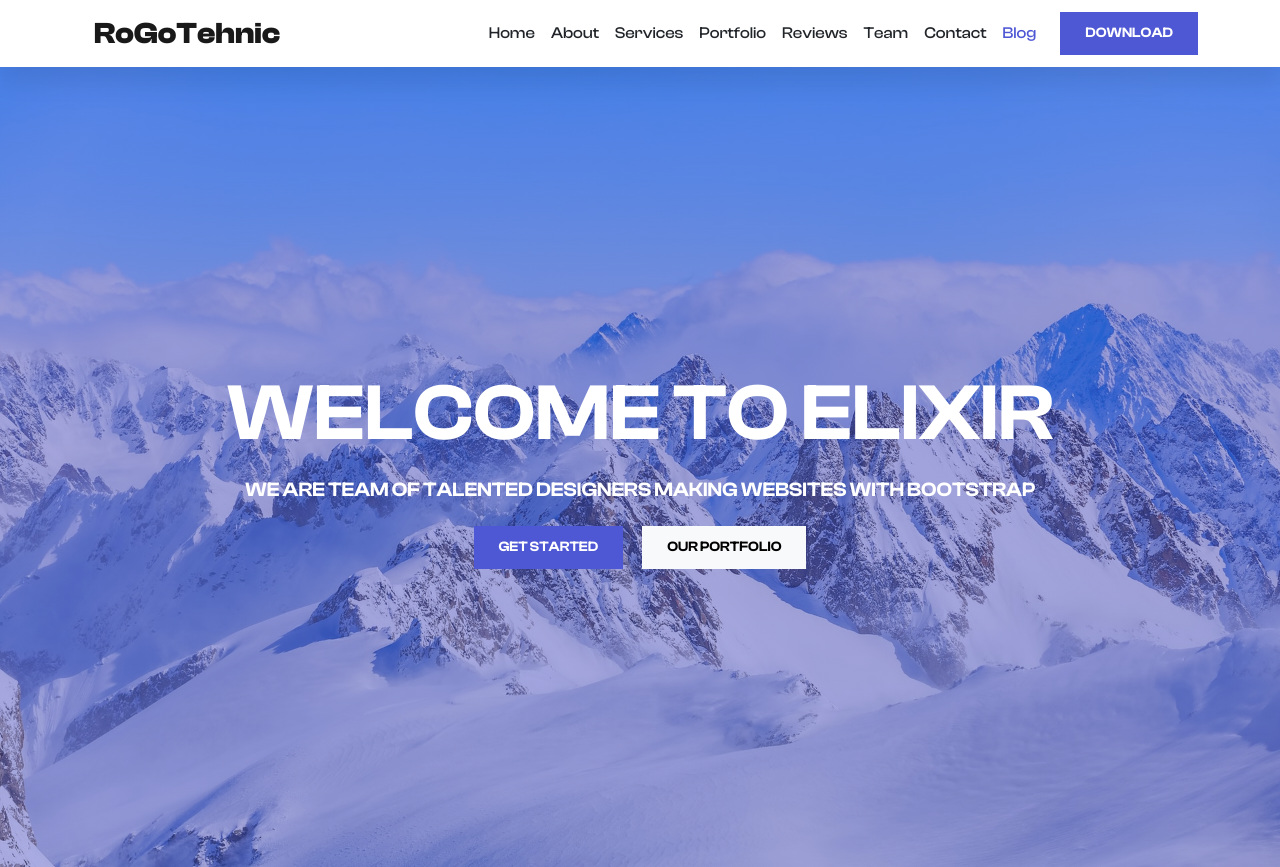
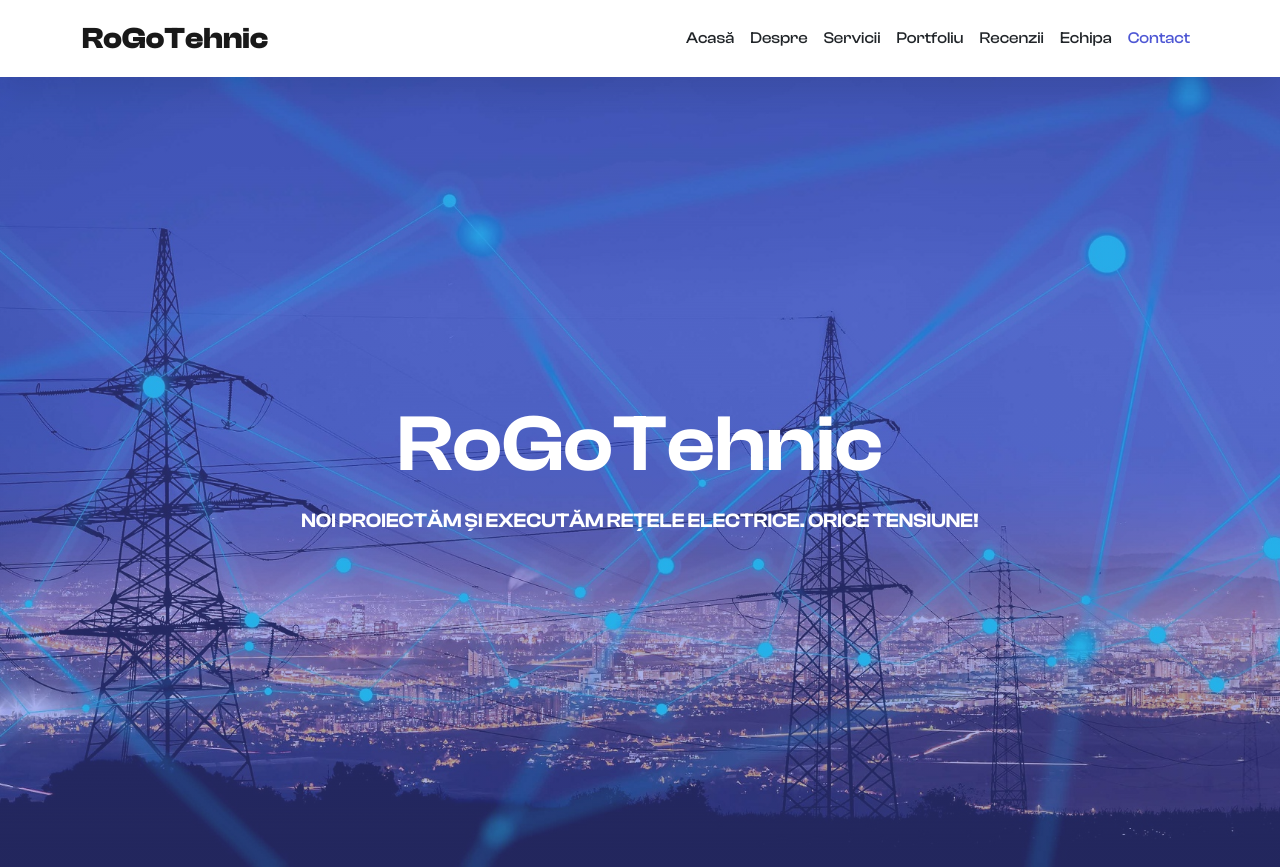
Before and after one commit to crstdanu/RGT_the_site, a plain HTML site: page index.html in a window 1280 px wide. Shown: the top 867 px of the page. Drawn offline with nearby package versions, Linux system fonts and the light colour scheme.

Commit message:
Primele modificari - HERO

```diff
--- a/assets/css/style.css
+++ b/assets/css/style.css
@@ -9,7 +9,7 @@
     --c-brand-rgb: 78, 87, 212;
     --c-body: #727272;
     --font-base: "ClashDisplay", sans-serif;
-    --box-shadow: 0px 15px 25px rgba(0,0,0,0.08);
+    --box-shadow: 0px 15px 25px rgba(0, 0, 0, 0.08);
     --transition: all 0.5s ease;
 }
 
@@ -20,8 +20,18 @@ body {
     color: var(--c-body);
 }
 
-h1, h2, h3,h4, h5, h6,
-.h1, .h2, .h3, .h4, .h5, .h6 {
+h1,
+h2,
+h3,
+h4,
+h5,
+h6,
+.h1,
+.h2,
+.h3,
+.h4,
+.h5,
+.h6 {
     font-weight: 600;
     color: var(--c-dark);
 }
@@ -61,8 +71,8 @@ img {
     position: relative;
 }
 
-.image-zoom-wrapper img{
-     transition: var(--transition);
+.image-zoom-wrapper img {
+    transition: var(--transition);
 }
 
 .image-zoom:hover .image-zoom-wrapper img {
@@ -109,7 +119,7 @@ img {
 
 /* HERO */
 #hero {
-    background: linear-gradient(rgba(var(--c-brand-rgb), 0.507), rgba(var(--c-brand-rgb), 0.438)), url(../images/hero-1.jpg);
+    background: linear-gradient(rgba(var(--c-brand-rgb), 0.507), rgba(var(--c-brand-rgb), 0.438)), url(../images/poza2.jpg);
     background-position: center;
     background-size: cover;
 }
@@ -179,7 +189,7 @@ img {
 }
 
 .service:hover .iconbox {
-    background-color: rgba(255,255,255,0.2);
+    background-color: rgba(255, 255, 255, 0.2);
     color: white;
 }
 
@@ -280,7 +290,7 @@ footer {
 
 .footer-top {
     padding-bottom: 40px;
-    border-bottom: 1px solid rgba(255,255,255,0.1);
+    border-bottom: 1px solid rgba(255, 255, 255, 0.1);
 }
 
 .footer-bottom {
@@ -292,7 +302,7 @@ footer {
 footer li,
 footer p,
 footer a {
-    color: rgba(255,255,255,0.7);
+    color: rgba(255, 255, 255, 0.7);
 }
 
 footer ul {
@@ -314,7 +324,7 @@ footer .line {
     display: inline-flex;
     align-items: center;
     justify-content: center;
-    background-color: rgba(255,255,255,0.1);
+    background-color: rgba(255, 255, 255, 0.1);
     border-radius: 100px;
 }
 
--- a/assets/js/main.js
+++ b/assets/js/main.js
@@ -10,3 +10,37 @@ AOS.init({
   anchorPlacement: 'top-bottom', // defines which position of the element regarding to window should trigger the animation
 
 });
+
+// Navbar collapse auto-close functionality
+document.addEventListener('DOMContentLoaded', function() {
+    // Funcție pentru închiderea meniului navbar
+    function closeNavbar() {
+        const navbar = document.querySelector('.navbar-collapse');
+        if (navbar && navbar.classList.contains('show')) {
+            const bsCollapse = new bootstrap.Collapse(navbar, {
+                toggle: false
+            });
+            bsCollapse.hide();
+        }
+    }
+
+    // Închide meniul când se dă click în afara lui
+    document.addEventListener('click', function(event) {
+        const navbar = document.querySelector('.navbar-collapse');
+        const toggler = document.querySelector('.navbar-toggler');
+
+        // Verifică dacă meniul este deschis și click-ul nu este pe toggler sau în meniu
+        if (navbar && navbar.classList.contains('show') &&
+            !navbar.contains(event.target) &&
+            !toggler.contains(event.target)) {
+            closeNavbar();
+        }
+    });
+
+    // Închide meniul când se dă click pe link-urile de navigare
+    document.querySelectorAll('.navbar-nav .nav-link').forEach(link => {
+        link.addEventListener('click', function() {
+            closeNavbar();
+        });
+    });
+});
--- a/index.html
+++ b/index.html
@@ -17,16 +17,9 @@
     <!-- NAVBAR -->
     <nav class="navbar navbar-expand-lg bg-white sticky-top">
         <div class="container">
-
-            <div class="container-fluid justify-content-center">
-                <a class="navbar-brand" href="/" style="font-size: 30px; font-weight: bold;">
-                    RoGoTehnic
-                </a>
-            </div>
-            <!--
-            <a class="navbar-brand" href="#">
-                <img src="./assets/images/logo-dark.svg" alt="">
-            </a> -->
+            <a class="navbar-brand" href="/" style="font-size: 30px; font-weight: bold;">
+                RoGoTehnic
+            </a>
             <button class="navbar-toggler" type="button" data-bs-toggle="collapse" data-bs-target="#navbarNav"
                 aria-controls="navbarNav" aria-expanded="false" aria-label="Toggle navigation">
                 <span class="navbar-toggler-icon"></span>
@@ -34,31 +27,27 @@
             <div class="collapse navbar-collapse" id="navbarNav">
                 <ul class="navbar-nav ms-auto">
                     <li class="nav-item">
-                        <a class="nav-link" href="#hero">Home</a>
+                        <a class="nav-link" href="#hero">Acasă</a>
                     </li>
                     <li class="nav-item">
-                        <a class="nav-link" href="#about">About</a>
+                        <a class="nav-link" href="#about">Despre</a>
                     </li>
                     <li class="nav-item">
-                        <a class="nav-link" href="#services">Services</a>
+                        <a class="nav-link" href="#services">Servicii</a>
                     </li>
                     <li class="nav-item">
-                        <a class="nav-link" href="#portfolio">Portfolio</a>
+                        <a class="nav-link" href="#portfolio">Portfoliu</a>
                     </li>
                     <li class="nav-item">
-                        <a class="nav-link" href="#reviews">Reviews</a>
+                        <a class="nav-link" href="#reviews">Recenzii</a>
                     </li>
                     <li class="nav-item">
-                        <a class="nav-link" href="#team">Team</a>
+                        <a class="nav-link" href="#team">Echipa</a>
                     </li>
                     <li class="nav-item">
                         <a class="nav-link" href="#contact">Contact</a>
                     </li>
-                    <li class="nav-item">
-                        <a class="nav-link" href="#blog">Blog</a>
-                    </li>
                 </ul>
-                <a href="#" class="btn btn-brand ms-lg-3">Download</a>
             </div>
         </div>
     </nav>
@@ -68,14 +57,11 @@
         <div class="container">
             <div class="row">
                 <div class="col-12">
-                    <h1 data-aos="fade-left" class="text-uppercase text-white fw-semibold display-1">Welcome to elixir
+                    <h1 data-aos="fade-left" class="text-white fw-semibold display-1">RoGoTehnic
                     </h1>
-                    <h5 class="text-white mt-3 mb-4" data-aos="fade-right">WE ARE TEAM OF TALENTED DESIGNERS MAKING
-                        WEBSITES WITH BOOTSTRAP</h5>
-                    <div data-aos="fade-up" data-aos-delay="50">
-                        <a href="#" class="btn btn-brand me-2">Get Started</a>
-                        <a href="#" class="btn btn-light ms-2">Our Portfolio</a>
-                    </div>
+                    <h5 class="text-white mt-3 mb-4" data-aos="fade-right">NOI PROIECTĂM ȘI EXECUTĂM REȚELE ELECTRICE.
+                        ORICE TENSIUNE!</h5>
+
                 </div>
             </div>
         </div>
```
Also changed, not shown: assets/images/poza1.jpeg (added), assets/images/poza2.jpg (added).
